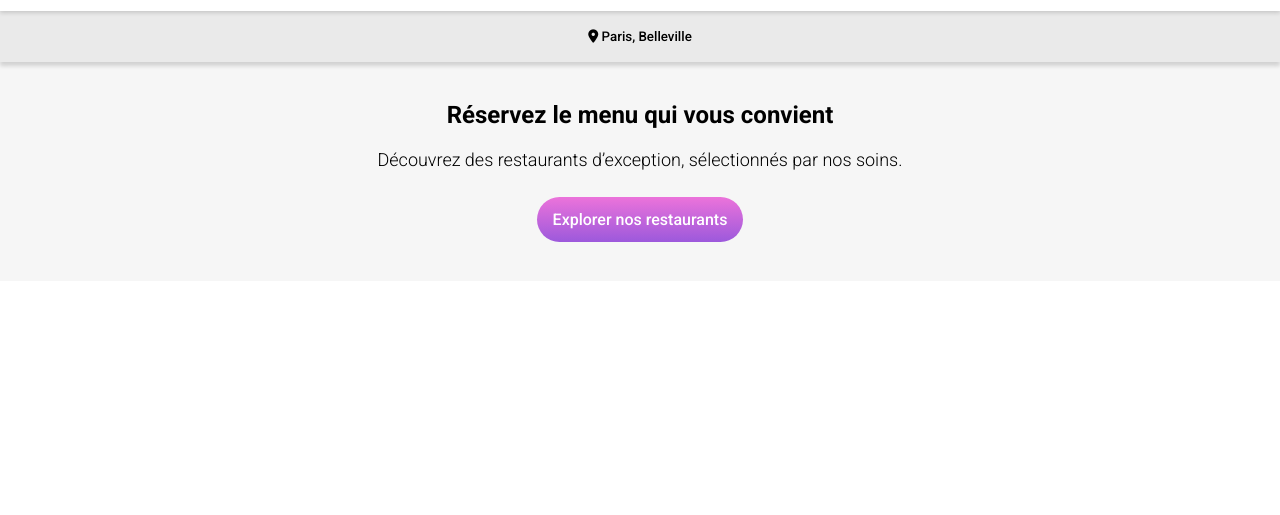
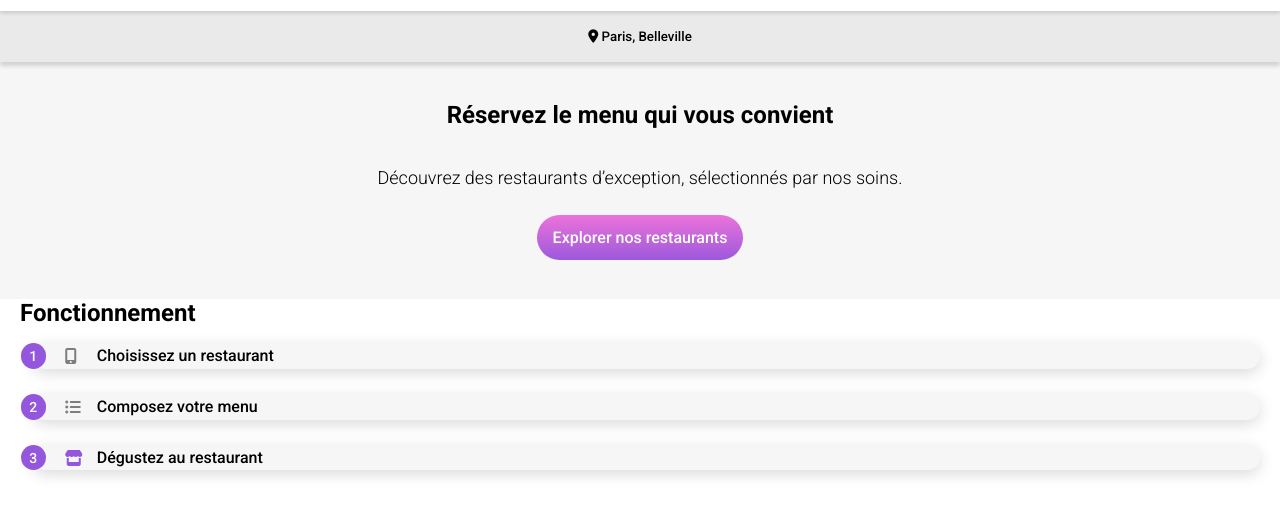
Before and after one commit to raven-panda/oc-project-2-ohmyfood, a website: page index.html in a window 1280 px wide. Shown: the part 45-560 px from the top of the page. Drawn offline with nearby package versions, Linux system fonts and the light colour scheme; files that its build step writes are made by us from their sources.

Commit message:
dev-homepage/add: added new section for steps

```diff
--- a/index.html
+++ b/index.html
@@ -34,8 +34,25 @@
         </form>
         <section class="homepage-heading flex-center txt-center">
             <h1 class="page-title">Réservez le menu qui vous convient</h1>
-            <h2 class="page-subtitle">Découvrez des restaurants d’exception, sélectionnés par nos soins.</h2>
+            <p class="page-subtitle">Découvrez des restaurants d’exception, sélectionnés par nos soins.</p>
             <button type="button" class="omf-button">Explorer nos restaurants</button>
+        </section>
+        <section class="functionning-section">
+            <h2>Fonctionnement</h2>
+            <ol class="functionning-list">
+                <li>
+                    <i class="fa-solid fa-gray fa-mobile-screen-button"></i>
+                    <span>Choisissez un restaurant</span>
+                </li>
+                <li>
+                    <i class="fa-solid fa-gray fa-list-ul"></i>
+                    <span>Composez votre menu</span>
+                </li>
+                <li>
+                    <i class="fa-solid fa-purple fa-store"></i>
+                    <span>Dégustez au restaurant</span>
+                </li>
+            </ol>
         </section>
     </main>
     <footer></footer>
--- a/sass/homepage.scss
+++ b/sass/homepage.scss
@@ -14,3 +14,48 @@
 #restaurant-place-button {
     width: 100%;
 }
+
+.functionning-section {
+    padding: 0 20px 0 20px;
+}
+
+.functionning-list {
+    display: flex;
+    flex-direction: column;
+    row-gap: 25px;
+    padding-left: 12px;
+
+    counter-reset: item;
+    list-style-type: none;
+
+    li:before {
+        content: counter(item);
+        counter-increment: item;
+
+        background-color: var(--fifth-bg-color);
+        border-radius: 1em;
+        text-align: center;
+        font-size: 14px;
+        align-content: center;
+        padding: 0.35em 0.6em;
+        color: var(--secondary-font-color);
+        position: relative;
+        right: 0.8em;
+    }
+
+    li {
+        display: grid;
+        align-items: center;
+        grid-template-columns: auto 2.5em 1fr;
+        background: var(--secondary-bg-color);
+
+        box-shadow: 0px 4px 15px 0px var(--main-shadow-color);
+
+
+        border-radius: 20px;
+
+        .fa-solid {
+            margin-left: 0.5em;
+        }
+    }
+}
--- a/sass/variables.scss
+++ b/sass/variables.scss
@@ -3,11 +3,13 @@
     --secondary-bg-color: #F6F6F6;
     --third-bg-color: #EAEAEA;
     --fourth-bg-color: #353535;
+    --fifth-bg-color: #9356DC;
 
     --main-shadow-color: #00000026;
 
     --main-font-color: #000000;
     --secondary-font-color: #FFFFFF;
+    --third-font-color: #7E7E7E;
 
-    --main-button-color: linear-gradient(0deg, #9356DC -11.44%, #FF79DA 123.93%);
+    --main-button-color: linear-gradient(0deg, var(--fifth-bg-color) -11.44%, #FF79DA 123.93%);
 }
```
